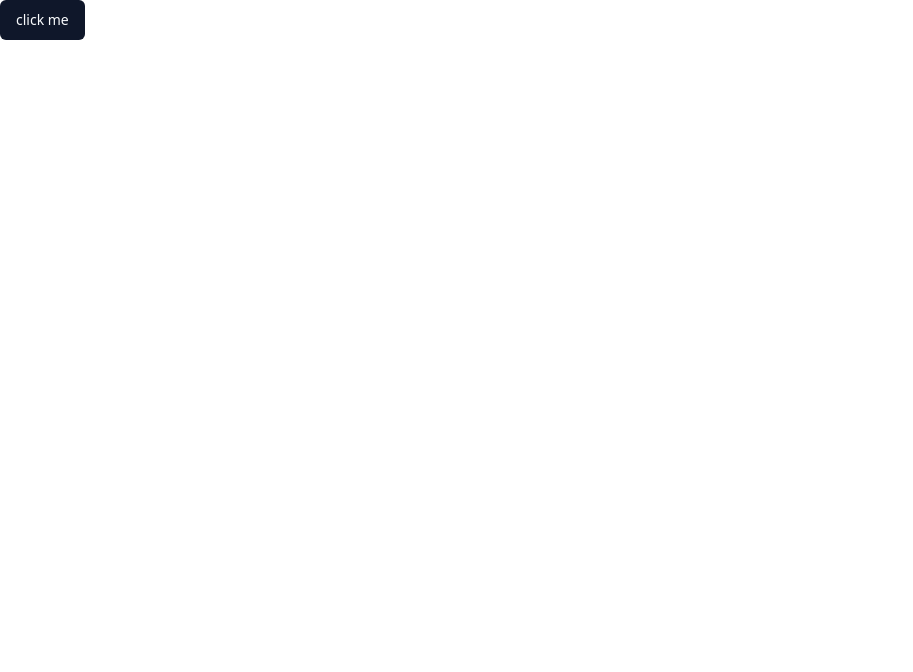
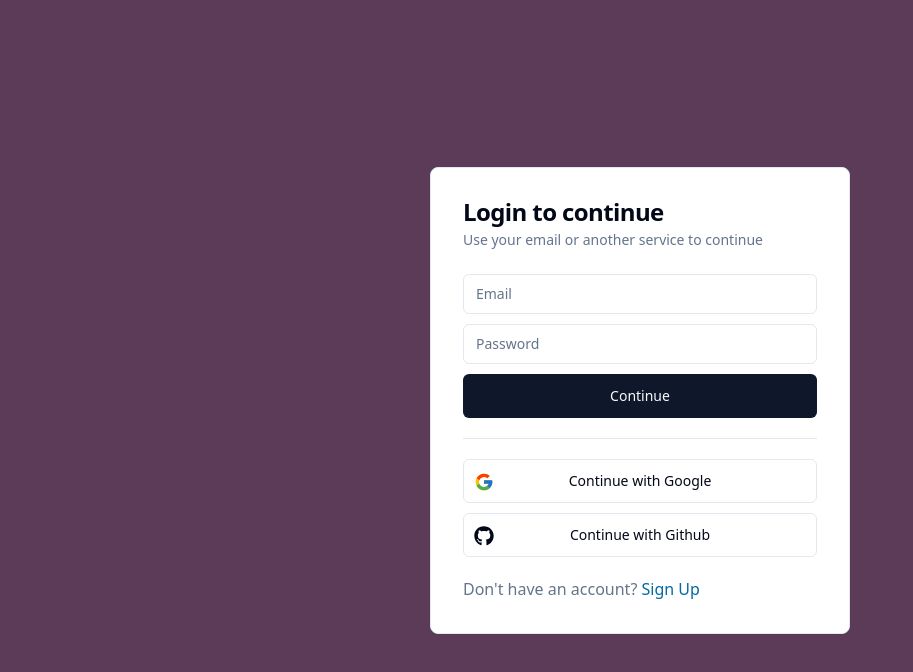
Before and after one commit to huzaifaghazali/slack-clone, a Next.js app: page / in a window 1280 px wide. Shown: the top 672 px of the page, without its empty margins (0-913 px from the left). Built offline with nearby package versions, Linux system fonts and the light colour scheme.

Commit message:
Add sign in and sign up UI

```diff
--- a/package.json
+++ b/package.json
@@ -9,6 +9,7 @@
     "lint": "next lint"
   },
   "dependencies": {
+    "@radix-ui/react-separator": "^1.1.0",
     "@radix-ui/react-slot": "^1.1.0",
     "class-variance-authority": "^0.7.0",
     "clsx": "^2.1.1",
@@ -16,6 +17,7 @@
     "next": "14.2.12",
     "react": "^18",
     "react-dom": "^18",
+    "react-icons": "^5.3.0",
     "tailwind-merge": "^2.5.2",
     "tailwindcss-animate": "^1.0.7"
   },
--- a/src/app/globals.css
+++ b/src/app/globals.css
@@ -2,23 +2,11 @@
 @tailwind components;
 @tailwind utilities;
 
+html,
+body,
 :root {
-  --background: #ffffff;
-  --foreground: #171717;
+  height: 100%;
 }
-/*
-@media (prefers-color-scheme: dark) {
-  :root {
-    --background: #0a0a0a;
-    --foreground: #ededed;
-  }
-}
-
-body {
-  color: var(--foreground);
-  background: var(--background);
-  font-family: Arial, Helvetica, sans-serif;
-} */
 
 @layer utilities {
   .text-balance {
--- a/src/app/page.tsx
+++ b/src/app/page.tsx
@@ -1,10 +1,9 @@
-import { Button } from "@/components/ui/button";
+
+import AuthScreen from "@/features/auth/components/auth-screen";
 
 
 export default function Home() {
  return (
-   <Button>
-    click me
-   </Button>
+   <AuthScreen />
  )
 }
--- /dev/null
+++ b/src/components/ui/card.tsx
@@ -0,0 +1,79 @@
+import * as React from "react"
+
+import { cn } from "@/lib/utils"
+
+const Card = React.forwardRef<
+  HTMLDivElement,
+  React.HTMLAttributes<HTMLDivElement>
+>(({ className, ...props }, ref) => (
+  <div
+    ref={ref}
+    className={cn(
+      "rounded-lg border bg-card text-card-foreground shadow-sm",
+      className
+    )}
+    {...props}
+  />
+))
+Card.displayName = "Card"
+
+const CardHeader = React.forwardRef<
+  HTMLDivElement,
+  React.HTMLAttributes<HTMLDivElement>
+>(({ className, ...props }, ref) => (
+  <div
+    ref={ref}
+    className={cn("flex flex-col space-y-1.5 p-6", className)}
+    {...props}
+  />
+))
+CardHeader.displayName = "CardHeader"
+
+const CardTitle = React.forwardRef<
+  HTMLParagraphElement,
+  React.HTMLAttributes<HTMLHeadingElement>
+>(({ className, ...props }, ref) => (
+  <h3
+    ref={ref}
+    className={cn(
+      "text-2xl font-semibold leading-none tracking-tight",
+      className
+    )}
+    {...props}
+  />
+))
+CardTitle.displayName = "CardTitle"
+
+const CardDescription = React.forwardRef<
+  HTMLParagraphElement,
+  React.HTMLAttributes<HTMLParagraphElement>
+>(({ className, ...props }, ref) => (
+  <p
+    ref={ref}
+    className={cn("text-sm text-muted-foreground", className)}
+    {...props}
+  />
+))
+CardDescription.displayName = "CardDescription"
+
+const CardContent = React.forwardRef<
+  HTMLDivElement,
+  React.HTMLAttributes<HTMLDivElement>
+>(({ className, ...props }, ref) => (
+  <div ref={ref} className={cn("p-6 pt-0", className)} {...props} />
+))
+CardContent.displayName = "CardContent"
+
+const CardFooter = React.forwardRef<
+  HTMLDivElement,
+  React.HTMLAttributes<HTMLDivElement>
+>(({ className, ...props }, ref) => (
+  <div
+    ref={ref}
+    className={cn("flex items-center p-6 pt-0", className)}
+    {...props}
+  />
+))
+CardFooter.displayName = "CardFooter"
+
+export { Card, CardHeader, CardFooter, CardTitle, CardDescription, CardContent }
--- /dev/null
+++ b/src/components/ui/input.tsx
@@ -0,0 +1,25 @@
+import * as React from "react"
+
+import { cn } from "@/lib/utils"
+
+export interface InputProps
+  extends React.InputHTMLAttributes<HTMLInputElement> {}
+
+const Input = React.forwardRef<HTMLInputElement, InputProps>(
+  ({ className, type, ...props }, ref) => {
+    return (
+      <input
+        type={type}
+        className={cn(
+          "flex h-10 w-full rounded-md border border-input bg-background px-3 py-2 text-sm ring-offset-background file:border-0 file:bg-transparent file:text-sm file:font-medium file:text-foreground placeholder:text-muted-foreground focus-visible:outline-none focus-visible:ring-2 focus-visible:ring-ring focus-visible:ring-offset-2 disabled:cursor-not-allowed disabled:opacity-50",
+          className
+        )}
+        ref={ref}
+        {...props}
+      />
+    )
+  }
+)
+Input.displayName = "Input"
+
+export { Input }
--- /dev/null
+++ b/src/components/ui/separator.tsx
@@ -0,0 +1,31 @@
+"use client"
+
+import * as React from "react"
+import * as SeparatorPrimitive from "@radix-ui/react-separator"
+
+import { cn } from "@/lib/utils"
+
+const Separator = React.forwardRef<
+  React.ElementRef<typeof SeparatorPrimitive.Root>,
+  React.ComponentPropsWithoutRef<typeof SeparatorPrimitive.Root>
+>(
+  (
+    { className, orientation = "horizontal", decorative = true, ...props },
+    ref
+  ) => (
+    <SeparatorPrimitive.Root
+      ref={ref}
+      decorative={decorative}
+      orientation={orientation}
+      className={cn(
+        "shrink-0 bg-border",
+        orientation === "horizontal" ? "h-[1px] w-full" : "h-full w-[1px]",
+        className
+      )}
+      {...props}
+    />
+  )
+)
+Separator.displayName = SeparatorPrimitive.Root.displayName
+
+export { Separator }
--- /dev/null
+++ b/src/features/auth/components/auth-screen.tsx
@@ -0,0 +1,18 @@
+'use client';
+
+import { useState } from 'react';
+import { SignInFlow } from '../types';
+import SignInCard from './sign-in-card';
+import SignUpCard from './sign-up-card';
+
+export default function AuthScreen() {
+  const [state, setState] = useState<SignInFlow>('signIn');
+
+  return (
+    <div className='h-full flex items-center justify-center bg-[#5C3B58]'>
+      <div className='md:h-auto md:w-[420px]'>
+         {state === 'signIn' ? <SignInCard setState={setState} /> : <SignUpCard setState={setState} />}
+      </div>
+    </div>
+  );
+}
--- /dev/null
+++ b/src/features/auth/components/sign-in-card.tsx
@@ -0,0 +1,92 @@
+import { useState } from 'react';
+import { FcGoogle } from 'react-icons/fc';
+
+import { Button } from '@/components/ui/button';
+import {
+  Card,
+  CardContent,
+  CardDescription,
+  CardHeader,
+  CardTitle,
+} from '@/components/ui/card';
+import { Input } from '@/components/ui/input';
+import { Separator } from '@/components/ui/separator';
+import { FaGithub } from 'react-icons/fa';
+import { SignInFlow } from '../types';
+
+interface SignInCardProps {
+  setState: (state: SignInFlow) => void;
+}
+
+const SignInCard = ({ setState }: SignInCardProps) => {
+  const [email, setEmail] = useState('');
+  const [password, setPassword] = useState('');
+
+  return (
+    <Card className='h-full w-full p-8'>
+      <CardHeader className='px-0 pt-0'>
+        <CardTitle>Login to continue</CardTitle>
+        <CardDescription>
+          Use your email or another service to continue
+        </CardDescription>
+      </CardHeader>
+      <CardContent className='space-y-5 px-0 pb-0'>
+        <form className='space-y-2.5'>
+          <Input
+            disabled={false}
+            value={email}
+            onChange={(e) => setEmail(e.target.value)}
+            placeholder='Email'
+            type='email'
+            required
+          />
+          <Input
+            disabled={false}
+            value={password}
+            onChange={(e) => setPassword(e.target.value)}
+            placeholder='Password'
+            type='password'
+            required
+          />
+          <Button type='submit' className='w-full' size='lg' disabled={false}>
+            Continue
+          </Button>
+        </form>
+        <Separator />
+        <div className='flex flex-col gap-y-2.5'>
+          <Button
+            disabled={false}
+            onClick={() => {}}
+            variant='outline'
+            size='lg'
+            className='w-full relative'
+          >
+            <FcGoogle className='size-5 absolute top-3 left-2.5' />
+            Continue with Google
+          </Button>
+          <Button
+            disabled={false}
+            onClick={() => {}}
+            variant='outline'
+            size='lg'
+            className='w-full relative'
+          >
+            <FaGithub className='size-5 absolute top-3 left-2.5' />
+            Continue with Github
+          </Button>
+        </div>
+        <p className='text-sx text-muted-foreground'>
+          Don&apos;t have an account?{' '}
+          <span
+            onClick={() => setState('signUp')}
+            className='text-sky-700 hover:underline cursor-pointer'
+          >
+            Sign Up
+          </span>
+        </p>
+      </CardContent>
+    </Card>
+  );
+};
+
+export default SignInCard;
--- /dev/null
+++ b/src/features/auth/components/sign-up-card.tsx
@@ -0,0 +1,101 @@
+import { useState } from 'react';
+import { FcGoogle } from 'react-icons/fc';
+
+import { Button } from '@/components/ui/button';
+import {
+  Card,
+  CardContent,
+  CardDescription,
+  CardHeader,
+  CardTitle,
+} from '@/components/ui/card';
+import { Input } from '@/components/ui/input';
+import { Separator } from '@/components/ui/separator';
+import { FaGithub } from 'react-icons/fa';
+import { SignInFlow } from '../types';
+
+interface SignUpCardProps {
+  setState: (state: SignInFlow) => void;
+}
+
+const SignUpCard = ({ setState }: SignUpCardProps) => {
+  const [email, setEmail] = useState('');
+  const [password, setPassword] = useState('');
+  const [confirmPassword, setConfirmPassword] = useState('');
+
+  return (
+    <Card className='h-full w-full p-8'>
+      <CardHeader className='px-0 pt-0'>
+        <CardTitle>Sign up to continue</CardTitle>
+        <CardDescription>
+          Use your email or another service to continue
+        </CardDescription>
+      </CardHeader>
+      <CardContent className='space-y-5 px-0 pb-0'>
+        <form className='space-y-2.5'>
+          <Input
+            disabled={false}
+            value={email}
+            onChange={(e) => setEmail(e.target.value)}
+            placeholder='Email'
+            type='email'
+            required
+          />
+          <Input
+            disabled={false}
+            value={password}
+            onChange={(e) => setPassword(e.target.value)}
+            placeholder='Password'
+            type='password'
+            required
+          />
+          <Input
+            disabled={false}
+            value={confirmPassword}
+            onChange={(e) => setConfirmPassword(e.target.value)}
+            placeholder='Confirm Password'
+            type='password'
+            required
+          />
+          <Button type='submit' className='w-full' size='lg' disabled={false}>
+            Continue
+          </Button>
+        </form>
+        <Separator />
+        <div className='flex flex-col gap-y-2.5'>
+          <Button
+            disabled={false}
+            onClick={() => {}}
+            variant='outline'
+            size='lg'
+            className='w-full relative'
+          >
+            <FcGoogle className='size-5 absolute top-3 left-2.5' />
+            Continue with Google
+          </Button>
+          <Button
+            disabled={false}
+            onClick={() => {}}
+            variant='outline'
+            size='lg'
+            className='w-full relative'
+          >
+            <FaGithub className='size-5 absolute top-3 left-2.5' />
+            Continue with Github
+          </Button>
+        </div>
+        <p className='text-sx text-muted-foreground'>
+          Already have and account?{' '}
+          <span
+            onClick={() => setState('signIn')}
+            className='text-sky-700 hover:underline cursor-pointer'
+          >
+            Sign In
+          </span>
+        </p>
+      </CardContent>
+    </Card>
+  );
+};
+
+export default SignUpCard;
--- /dev/null
+++ b/src/features/auth/types.ts
@@ -0,0 +1 @@
+export type SignInFlow = 'signIn' | 'signUp';
```
Also changed, not shown: 1 other file (tests, documents, lock files or other folders).
